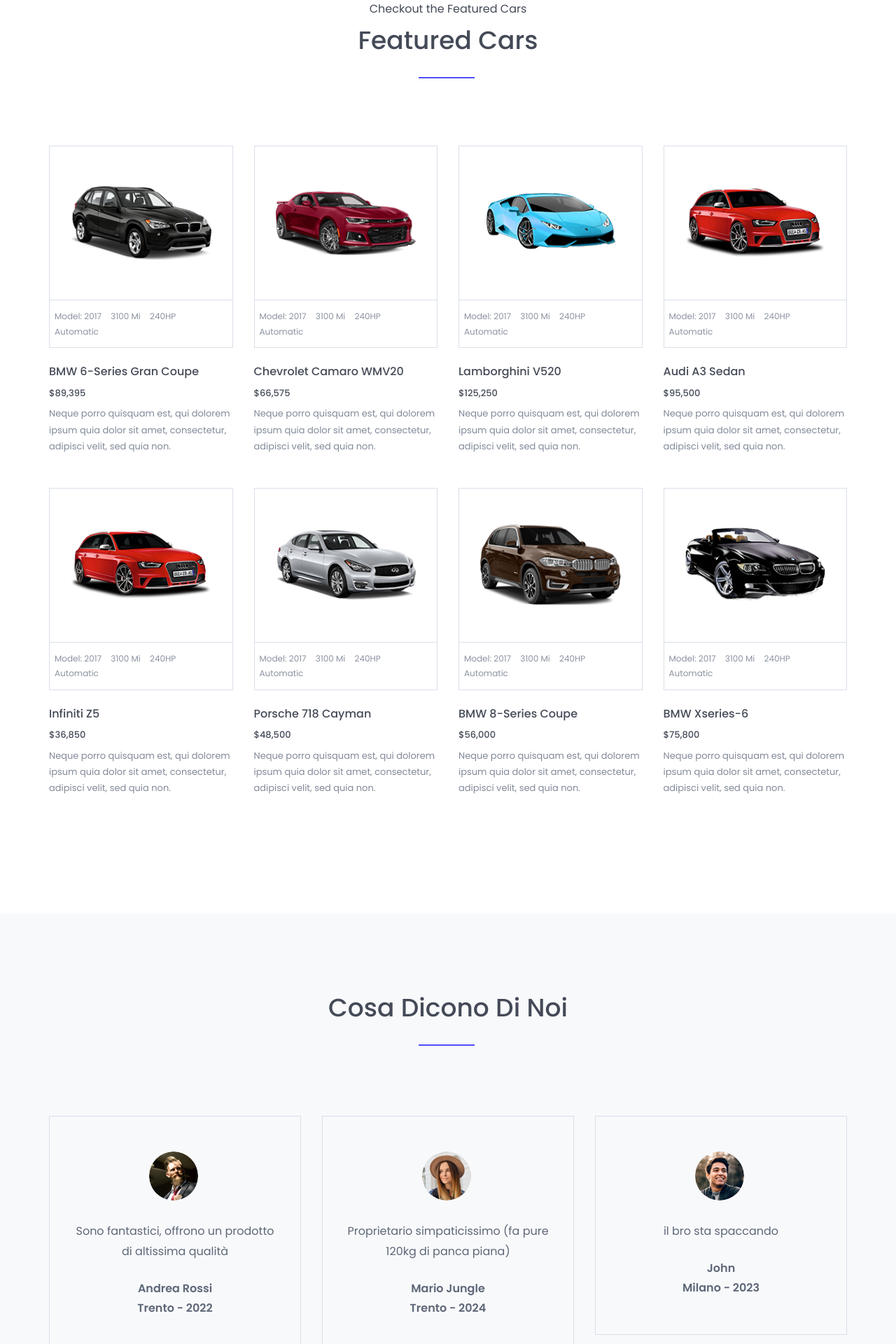
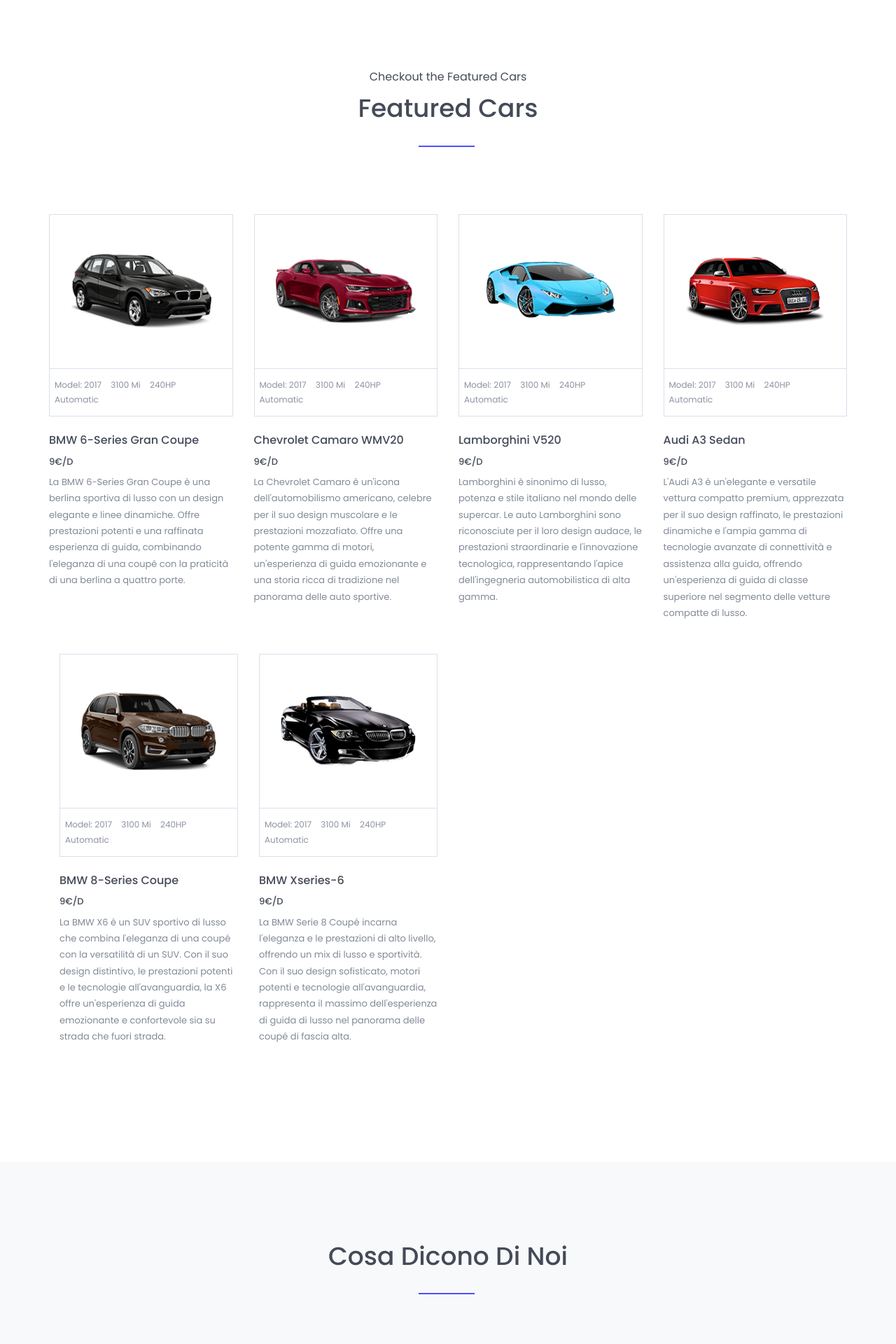
Before and after one commit to claudiobragagna-ittbuonarroti/progettoinformatica5ds, a PHP site: page / in a window 1280 px wide. Shown: the part 2840-4760 px from the top of the page at 70% size. Run offline with PHP 8.4, Linux system fonts and the light colour scheme.

Commit message:
ultime modifiche

```diff
--- a/index.html
+++ b/index.html
@@ -110,7 +110,7 @@
 					<p>
 						ogni strada diventa un'avventura e ogni destinazione un'opportunità da cogliere
 					</p>
-					<button class="welcome-btn" onclick="window.location.href='#'">contact us</button>
+					<button class="welcome-btn" onclick="window.location.href='#contact'">contact us</button>
 				</div>
 			</div>
 
@@ -127,39 +127,26 @@
 											<select class="form-control">
 
 											  	<option value="audi">AUDI</option><!-- /.option-->
-												  <option value="mercedes">Mercedes-Benz</option><!-- /.option-->
-												  <option value="BMW">BMW</option><!-- /.option-->
-											  	<option value="Toyota">Toyota</option><!-- /.option-->
+												  <option value="mercedes">BMW</option><!-- /.option-->
+												  <option value="Lamborghini">LAMBORGHINI</option><!-- /.option-->
 
-											  	<option value="Ford">CHEVROLET</option><!-- /.option-->
-											  	<option value="Volkswagen">Volkswagen</option><!-- /.option-->
+
+											  	<option value="chevrolet">CHEVROLET</option><!-- /.option-->
+
 
 											</select><!-- /.select-->
 										</div><!-- /.model-select-icon -->
 									</div>
+								</div>
+							</div>
 
+									</div>
 								</div>
-								<div class="col-md-offset-1 col-md-2 col-sm-12">
-									<div class="single-model-search">
-										<h2>select model</h2>
-										<div class="model-select-icon">
-											<select class="form-control">
-
-											  	<option value="default">model</option><!-- /.option-->
-
-											  	<option value="kia-rio">kia-rio</option><!-- /.option-->
-
-											  	<option value="mitsubishi">mitsubishi</option><!-- /.option-->
-											  	<option value="ford">ford</option><!-- /.option-->
-
-											</select><!-- /.select-->
-										</div><!-- /.model-select-icon -->
-									</div>
-
-								</div>
+							<div>
+							</div>
 								<div class="col-md-2 col-sm-12">
-									<div class="single-model-search text-center">
-										<button class="welcome-btn model-search-btn" onclick="window.location.href='#'">
+									<div class="single-model-search text-center" >
+										<button class="welcome-btn model-search-btn" onclick="window.location.href='shop.html'" style="align-items:right">
 											search
 										</button>
 									</div>
@@ -316,9 +303,10 @@ La BMW Serie 3 incarna l'eleganza sportiva e la raffinatezza tipiche del marchio
 								</div>
 								<div class="featured-cars-txt">
 									<h2><a href="#">BMW 6-series gran coupe</a></h2>
-									<h3>$89,395</h3>
+									<h3>9€/d</h3>
 									<p>
-										Neque porro quisquam est, qui dolorem ipsum quia dolor sit amet, consectetur, adipisci velit, sed quia non.
+
+La BMW 6-Series Gran Coupe è una berlina sportiva di lusso con un design elegante e linee dinamiche. Offre prestazioni potenti e una raffinata esperienza di guida, combinando l'eleganza di una coupé con la praticità di una berlina a quattro porte.
 									</p>
 								</div>
 							</div>
@@ -340,9 +328,9 @@ La BMW Serie 3 incarna l'eleganza sportiva e la raffinatezza tipiche del marchio
 								</div>
 								<div class="featured-cars-txt">
 									<h2><a href="#">chevrolet camaro <span>wmv20</span></a></h2>
-									<h3>$66,575</h3>
+									<h3>9€/d</h3>
 									<p>
-										Neque porro quisquam est, qui dolorem ipsum quia dolor sit amet, consectetur, adipisci velit, sed quia non.
+										La Chevrolet Camaro è un'icona dell'automobilismo americano, celebre per il suo design muscolare e le prestazioni mozzafiato. Offre una potente gamma di motori, un'esperienza di guida emozionante e una storia ricca di tradizione nel panorama delle auto sportive.
 									</p>
 								</div>
 							</div>
@@ -364,9 +352,9 @@ La BMW Serie 3 incarna l'eleganza sportiva e la raffinatezza tipiche del marchio
 								</div>
 								<div class="featured-cars-txt">
 									<h2><a href="#">lamborghini <span>v520</span></a></h2>
-									<h3>$125,250</h3>
+									<h3>9€/d</h3>
 									<p>
-										Neque porro quisquam est, qui dolorem ipsum quia dolor sit amet, consectetur, adipisci velit, sed quia non.
+										Lamborghini è sinonimo di lusso, potenza e stile italiano nel mondo delle supercar. Le auto Lamborghini sono riconosciute per il loro design audace, le prestazioni straordinarie e l'innovazione tecnologica, rappresentando l'apice dell'ingegneria automobilistica di alta gamma.
 									</p>
 								</div>
 							</div>
@@ -388,62 +376,19 @@ La BMW Serie 3 incarna l'eleganza sportiva e la raffinatezza tipiche del marchio
 								</div>
 								<div class="featured-cars-txt">
 									<h2><a href="#">audi <span> a3</span> sedan</a></h2>
-									<h3>$95,500</h3>
+									<h3>9€/d</h3>
 									<p>
-										Neque porro quisquam est, qui dolorem ipsum quia dolor sit amet, consectetur, adipisci velit, sed quia non.
+
+L'Audi A3 è un'elegante e versatile vettura compatto premium, apprezzata per il suo design raffinato, le prestazioni dinamiche e l'ampia gamma di tecnologie avanzate di connettività e assistenza alla guida, offrendo un'esperienza di guida di classe superiore nel segmento delle vetture compatte di lusso.
 									</p>
 								</div>
 							</div>
 						</div>
 					</div>
 					<div class="row">
-						<div class="col-lg-3 col-md-4 col-sm-6">
-							<div class="single-featured-cars">
-								<div class="featured-img-box">
-									<div class="featured-cars-img">
-										<img src="assets/images/featured-cars/fc4.png" alt="cars">
-									</div>
-									<div class="featured-model-info">
-										<p>
-											model: 2017
-											<span class="featured-mi-span"> 3100 mi</span>
-											<span class="featured-hp-span"> 240HP</span>
-											 automatic
-										</p>
-									</div>
-								</div>
-								<div class="featured-cars-txt">
-									<h2><a href="#">infiniti <span>z5</span></a></h2>
-									<h3>$36,850</h3>
-									<p>
-										Neque porro quisquam est, qui dolorem ipsum quia dolor sit amet, consectetur, adipisci velit, sed quia non.
-									</p>
-								</div>
-							</div>
+
 						</div>
-						<div class="col-lg-3 col-md-4 col-sm-6">
-							<div class="single-featured-cars">
-								<div class="featured-img-box">
-									<div class="featured-cars-img">
-										<img src="assets/images/featured-cars/fc5.png" alt="cars">
-									</div>
-									<div class="featured-model-info">
-										<p>
-											model: 2017
-											<span class="featured-mi-span"> 3100 mi</span>
-											<span class="featured-hp-span"> 240HP</span>
-											 automatic
-										</p>
-									</div>
-								</div>
-								<div class="featured-cars-txt">
-									<h2><a href="#">porsche <span>718</span> cayman</a></h2>
-									<h3>$48,500</h3>
-									<p>
-										Neque porro quisquam est, qui dolorem ipsum quia dolor sit amet, consectetur, adipisci velit, sed quia non.
-									</p>
-								</div>
-							</div>
+
 						</div>
 						<div class="col-lg-3 col-md-4 col-sm-6">
 							<div class="single-featured-cars">
@@ -462,9 +407,10 @@ La BMW Serie 3 incarna l'eleganza sportiva e la raffinatezza tipiche del marchio
 								</div>
 								<div class="featured-cars-txt">
 									<h2><a href="#"><span>bmw 8-</span>series coupe</a></h2>
-									<h3>$56,000</h3>
+									<h3>9€/d</h3>
 									<p>
-										Neque porro quisquam est, qui dolorem ipsum quia dolor sit amet, consectetur, adipisci velit, sed quia non.
+										La BMW X6 è un SUV sportivo di lusso che combina l'eleganza di una coupé con la versatilità di un SUV. Con il suo design distintivo, le prestazioni potenti e le tecnologie all'avanguardia, la X6 offre un'esperienza di guida emozionante e confortevole sia su strada che fuori strada.
+
 									</p>
 								</div>
 							</div>
@@ -486,9 +432,9 @@ La BMW Serie 3 incarna l'eleganza sportiva e la raffinatezza tipiche del marchio
 								</div>
 								<div class="featured-cars-txt">
 									<h2><a href="#">BMW <span> x</span>series-6</a></h2>
-									<h3>$75,800</h3>
+									<h3>9€/d</h3>
 									<p>
-										Neque porro quisquam est, qui dolorem ipsum quia dolor sit amet, consectetur, adipisci velit, sed quia non.
+										La BMW Serie 8 Coupé incarna l'eleganza e le prestazioni di alto livello, offrendo un mix di lusso e sportività. Con il suo design sofisticato, motori potenti e tecnologie all'avanguardia, rappresenta il massimo dell'esperienza di guida di lusso nel panorama delle coupé di fascia alta.
 									</p>
 								</div>
 							</div>
@@ -538,7 +484,7 @@ La BMW Serie 3 incarna l'eleganza sportiva e la raffinatezza tipiche del marchio
 									</div><!--/.testimonial-info-->
 									<div class="testimonial-comment">
 										<p>
-											Proprietario simpaticissimo (fa pure 120kg di panca piana)
+											Proprietario simpaticissimo
 										</p>
 									</div><!--/.testimonial-comment-->
 									<div class="testimonial-person">
@@ -558,7 +504,7 @@ La BMW Serie 3 incarna l'eleganza sportiva e la raffinatezza tipiche del marchio
 									</div><!--/.testimonial-info-->
 									<div class="testimonial-comment">
 										<p>
-											il bro sta spaccando
+											complimenti, ottimo servizio!
 										</p>
 									</div><!--/.testimonial-comment-->
 									<div class="testimonial-person">
--- a/login/login.html
+++ b/login/login.html
@@ -31,7 +31,7 @@
 	<div class="limiter">
 		<div class="container-login100">
 			<div class="wrap-login100">
-				<form class="login100-form validate-form" action="php/login.php" method="post">
+				<form class="login100-form validate-form" action="php/login.php" method="POST">
 					<span class="login100-form-title p-b-26">
 						Welcome
 					</span>
@@ -40,7 +40,7 @@
 					</span>
 
 					<div class="wrap-input100 validate-input" data-validate = "Valid email is: a@b.c">
-						<input class="input100" type="text" name="email">
+						<input class="input" type="text" name="email">
 						<span class="focus-input100" data-placeholder="Email"></span>
 					</div>
 
@@ -48,7 +48,7 @@
 						<span class="btn-show-pass">
 							<i class="zmdi zmdi-eye"></i>
 						</span>
-						<input class="input100" type="password" name="pass">
+						<input class="input" type="text" name="psw">
 						<span class="focus-input100" data-placeholder="Password"></span>
 					</div>
 
```
Also changed, not shown: login/php/login.php (+39 -12 lines), login/php/prenota.php (added, +25 -0 lines), login/register/register.html (+18 -4 lines), login/register/register.php (+24 -16 lines), shop.html (added, +154 -0 lines), shop.php (added, +171 -0 lines).
